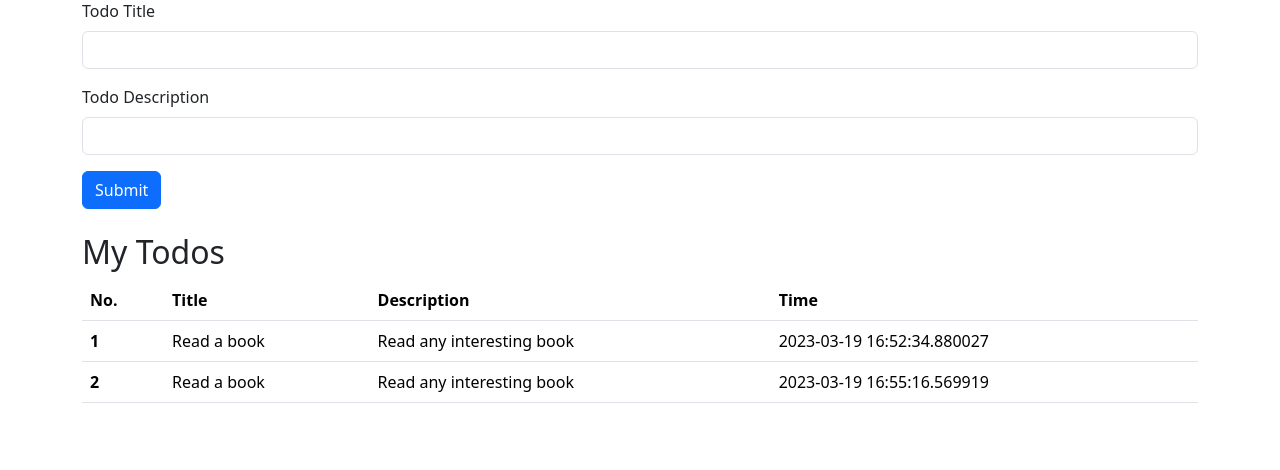
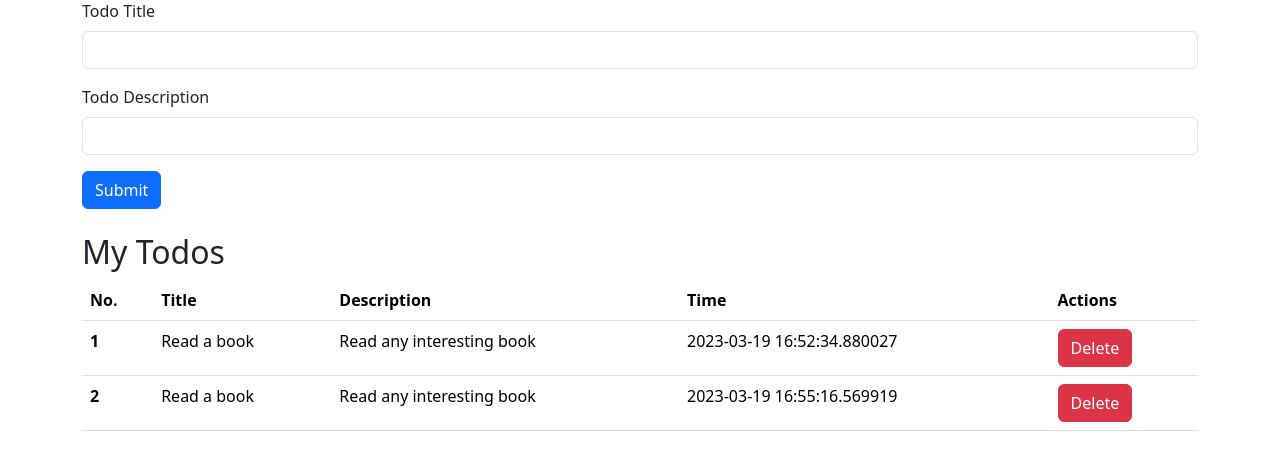
Before and after one commit to ashmeetsmonga/flask-app, a Flask app: page / in a window 1280 px wide. Shown: the part 127-597 px from the top of the page. Run offline with Flask 2, Linux system fonts and the light colour scheme; data comes from the database, SQL or seed files in the repository; both versions use the stored data as it was after the commit.

Commit message:
delete button added

```diff
--- a/templates/index.html
+++ b/templates/index.html
@@ -101,6 +101,7 @@
 						<th scope="col">Title</th>
 						<th scope="col">Description</th>
 						<th scope="col">Time</th>
+						<th scope="col">Actions</th>
 					</tr>
 				</thead>
 				<tbody>
@@ -110,6 +111,7 @@
 						<td>{{todo.title}}</td>
 						<td>{{todo.desc}}</td>
 						<td>{{todo.date_created}}</td>
+						<td><a href="/delete/{{todo.sno}}" type="button" class="btn btn-danger">Delete</a></td>
 					</tr>
 					{% endfor %}
 				</tbody>
```
Also changed, not shown: instance/todo.db.
